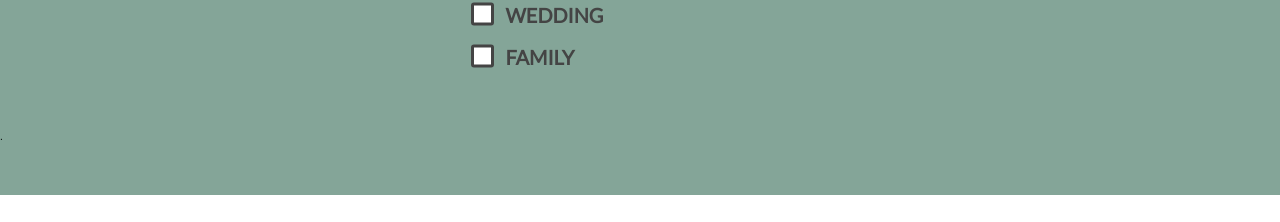
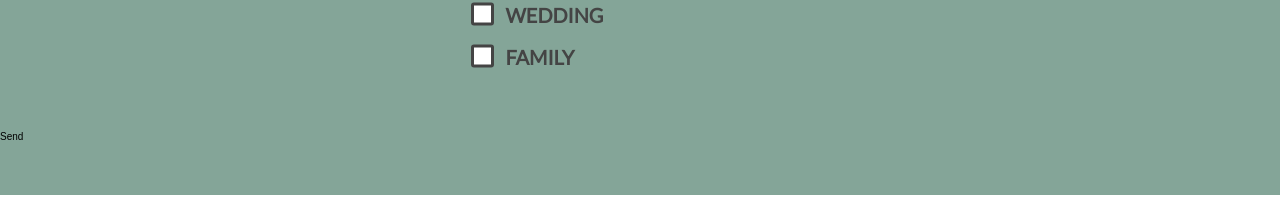
Before and after one commit to gah-code/ghp-app, a React (Create React App) app: page / in a window 1280 px wide. Shown: the part 2793-3015 px from the top of the page. Built offline with nearby package versions, Linux system fonts and the light colour scheme.

Commit message:
Form Netlify Test Two

```diff
--- a/src/components/Misc/Form.js
+++ b/src/components/Misc/Form.js
@@ -10,7 +10,13 @@ const Form = () => {
         <h3 class="heading-secondary"> Looking forward to hearing from you</h3>
       </div>
 
-      <form class="cta-form" name="contact" netlify>
+      <form
+        class="cta-form"
+        name="contact"
+        method="POST"
+        data-netlify="true"
+        netlify
+      >
         <div className="form-group">
           <div className="form-container">
             <label for="full-name" class="custom-field two">
@@ -42,7 +48,7 @@ const Form = () => {
             </label>
           </div>
         </div>
-        <button>.</button>
+        <button type="submit">Send</button>
       </form>
 
     </section>
```
